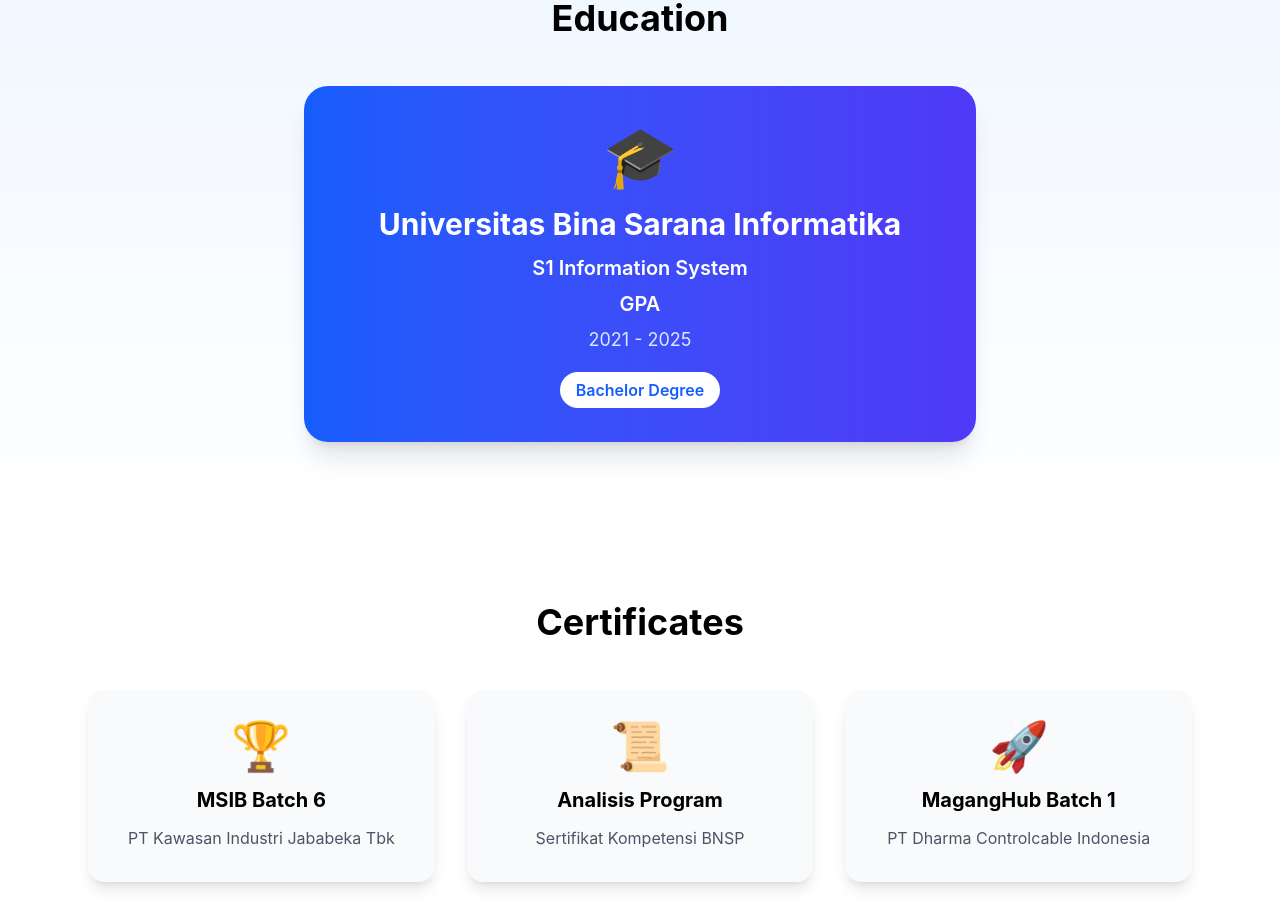
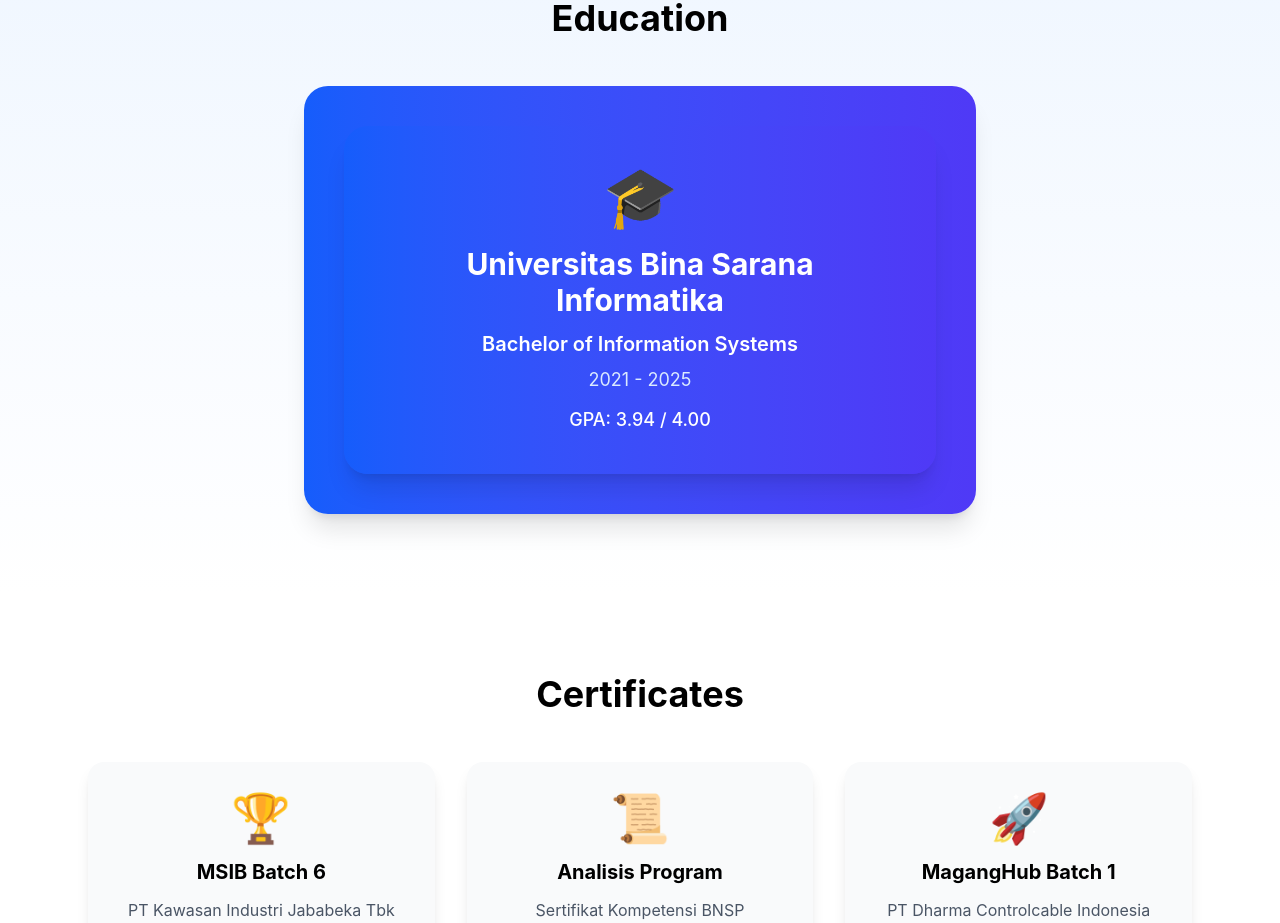
Before and after one commit to ahmadwildanf/portofolio-faiz, a Vue app: page / in a window 1280 px wide. Shown: the part 2340-3263 px from the top of the page. Built offline with nearby package versions, Linux system fonts and the light colour scheme.

Commit message:
update education

```diff
--- a/src/App.vue
+++ b/src/App.vue
@@ -338,6 +338,10 @@
         class="bg-gradient-to-r from-blue-600 to-indigo-600 text-white rounded-3xl shadow-xl p-10 max-w-2xl w-full text-center hover:scale-105 transition duration-300"
       >
 
+        <div
+  class="bg-gradient-to-r from-blue-600 to-indigo-600 text-white rounded-3xl shadow-xl p-10 max-w-2xl w-full text-center hover:scale-105 transition duration-300"
+>
+
   <div class="text-6xl mb-5">
     🎓
   </div>
@@ -347,24 +351,17 @@
   </h3>
 
   <p class="text-xl font-semibold mb-2">
-          S1 Information System
-        </p>
-
-
-        <p class="text-xl font-semibold mb-2">
-          GPA
+    Bachelor of Information Systems
   </p>
 
   <p class="text-blue-100 text-lg">
     2021 - 2025
   </p>
 
-        <div class="mt-6">
-          <span
-            class="bg-white text-blue-600 px-4 py-2 rounded-full font-semibold"
-          >
-            Bachelor Degree
-          </span>
+  <p class="mt-3 text-lg font-medium">
+    GPA: 3.94 / 4.00
+  </p>
+
 </div>
 
       </div>
```
Lines whose indentation alone changed are shown as unchanged.
